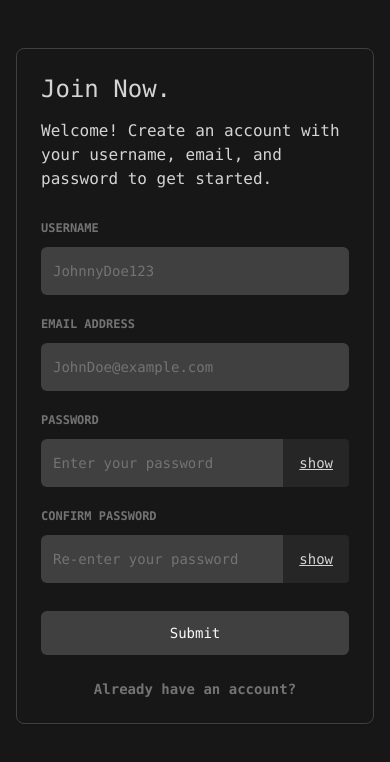
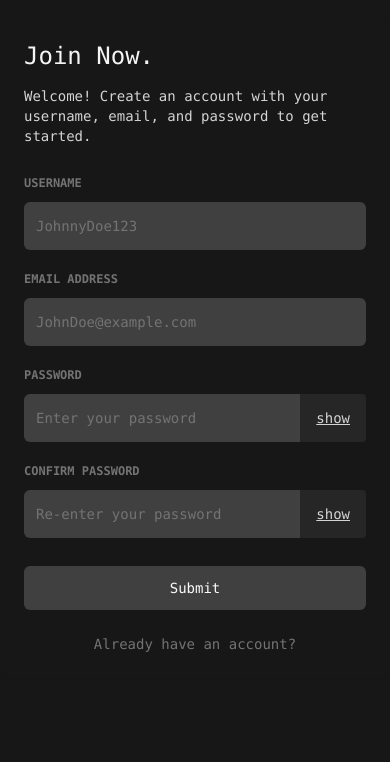
Before and after one commit to WannaCry081/AuthenticationSystem-Next, a Next.js app: page /register in a window 390 px wide. Shown: the top 762 px of the page. Built offline with nearby package versions, Linux system fonts and the light colour scheme.

Commit message:
Optimize mobile aspect ratio

```diff
--- a/src/app/(auth)/forgot-password/page.tsx
+++ b/src/app/(auth)/forgot-password/page.tsx
@@ -45,11 +45,11 @@ export default function LoginPage() {
   };
 
   return (
-    <section className="p-4 sm:p-6 md:p-8 relative top-8 bg-inherit">
-      <Card className="mx-auto max-w-lg bg-neutral-900 border border-neutral-700 text-neutral-300 font-mono">
+    <section className="fixed py-4 sm:p-6 md:p-8 sm:relative sm:top-4 bg-inherit w-full mx-auto">
+      <Card className="mx-auto max-w-lg bg-neutral-900 border-0 sm:border border-neutral-700 text-neutral-300 font-mono">
         <CardHeader>
-          <h1 className="text-2xl sm:text-4xl">Forgot Password.</h1>
-          <p className="pt-2">
+          <h1 className="text-2xl sm:text-4xl text-neutral-100">Forgot Password.</h1>
+          <p className="pt-2 text-sm sm:text-base font-medium">
             Welcome! Enter your email to receive a link to reset your password and regain access to your account.
           </p>
         </CardHeader>
@@ -93,7 +93,7 @@ export default function LoginPage() {
           </Form>
         </CardContent>
         <CardFooter>
-          <Link href="/login" className="text-sm text-neutral-500 text-center w-full font-semibold hover:text-neutral-300">
+          <Link href="/login" className="text-sm sm:text-base text-neutral-500 text-center w-full font-medium hover:text-neutral-300">
             Remember your password?
           </Link>
         </CardFooter>
--- a/src/app/(auth)/login/page.tsx
+++ b/src/app/(auth)/login/page.tsx
@@ -50,11 +50,11 @@ export default function LoginPage() {
   };
 
   return (
-    <section className="p-4 sm:p-6 md:p-8 relative top-8 bg-inherit">
-      <Card className="mx-auto max-w-lg bg-neutral-900 border border-neutral-700 text-neutral-300 font-mono">
+    <section className="fixed py-4 sm:p-6 md:p-8 sm:relative sm:top-4 bg-inherit mx-auto w-full">
+      <Card className="mx-auto max-w-lg bg-neutral-900 border-0 sm:border border-neutral-700 text-neutral-300 font-mono">
         <CardHeader>
-          <h1 className="text-2xl sm:text-5xl">Login.</h1>
-          <p className="pt-2">Welcome back! Sign in with your verified email and password to access your account.</p>
+          <h1 className="text-2xl sm:text-5xl text-neutral-100">Login.</h1>
+          <p className="pt-2 text-sm sm:text-base font-medium">Welcome back! Sign in with your verified email and password to access your account.</p>
         </CardHeader>
         <CardContent>
           <Form {...form}>
@@ -104,7 +104,7 @@ export default function LoginPage() {
 
               <Link
                 href="/forgot-password"
-                className="float-right text-sm text-neutral-500 font-semibold hover:text-neutral-300">
+                className="float-right text-sm sm:text-base text-neutral-500 font-medium hover:text-neutral-300">
                 Forgot Password?
               </Link>
 
@@ -119,7 +119,7 @@ export default function LoginPage() {
           </Form>
         </CardContent>
         <CardFooter>
-          <Link href="/register" className="text-sm text-neutral-500 text-center w-full font-semibold hover:text-neutral-300">
+          <Link href="/register" className="text-sm sm:text-base text-neutral-500 text-center w-full font-medium hover:text-neutral-300">
             Don't have an account?
           </Link>
         </CardFooter>
--- a/src/app/(auth)/register/page.tsx
+++ b/src/app/(auth)/register/page.tsx
@@ -59,11 +59,11 @@ export default function LoginPage() {
   };
 
   return (
-    <section className="p-4 sm:p-6 md:p-8 relative top-8 bg-inherit">
-      <Card className="mx-auto max-w-lg bg-neutral-900 border border-neutral-700 text-neutral-300 font-mono">
+    <section className="py-4 sm:p-6 md:p-8 relative sm:top-4 bg-inherit">
+      <Card className="mx-auto max-w-lg bg-neutral-900 border-0 sm:border border-neutral-700 text-neutral-300 font-mono">
         <CardHeader>
-          <h1 className="text-2xl sm:text-5xl">Join Now.</h1>
-          <p className="pt-2">Welcome! Create an account with your username, email, and password to get started.</p>
+          <h1 className="text-2xl sm:text-5xl text-neutral-100">Join Now.</h1>
+          <p className="pt-2 text-sm sm:text-base font-medium">Welcome! Create an account with your username, email, and password to get started.</p>
         </CardHeader>
         <CardContent>
           <Form {...form}>
@@ -162,7 +162,7 @@ export default function LoginPage() {
           </Form>
         </CardContent>
         <CardFooter>
-          <Link href="/login" className="text-sm text-neutral-500 text-center w-full font-semibold hover:text-neutral-300">
+          <Link href="/login" className="text-sm sm:text-base text-neutral-500 text-center w-full font-medium hover:text-neutral-300">
             Already have an account?
           </Link>
         </CardFooter>
```
